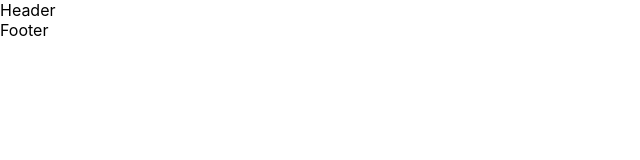
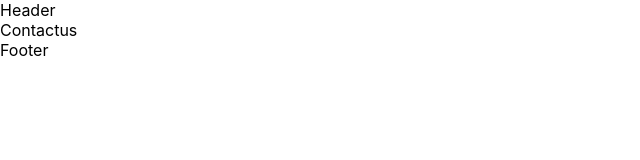
Before and after one commit to Pratyushg1312/Moonstone, a React (Create React App) app in the folder client/: page /contactus in a window 1280 px wide. Before the commit this address had no page. Shown: the top 160 px of the page, without its empty margins (0-640 px from the left). Built offline with nearby package versions, Linux system fonts and the light colour scheme.

Commit message:
components

```diff
--- a/client/src/App.js
+++ b/client/src/App.js
@@ -1,8 +1,12 @@
 import React from 'react';
 import { Route, Routes } from "react-router-dom";
+import Aboutus from './components/Aboutus/Aboutus';
+import Contactus from './components/ContactUs/Contactus';
+import EventsPage from './components/EventsPage/EventsPage';
 import Footer from './components/Footer/Footer';
 import Header from './components/Header/Header';
 import HomePage from './components/HomePage/HomePage';
+import OurTeam from './components/OurTeam/OurTeam';
 
 function App() {
   return (
@@ -10,6 +14,10 @@ function App() {
       <Header/>
       <Routes>
           <Route exact path="/" element={<HomePage/>}/>
+          <Route exact path="/events" element={<EventsPage/>}/>
+          <Route exact path="/ourteam" element={<OurTeam/>}/>
+          <Route exact path="/aboutus" element={<Aboutus/>}/>
+          <Route exact path="/contactus" element={<Contactus/>}/>
       </Routes>
       <Footer/>
     </div>
--- /dev/null
+++ b/client/src/components/Aboutus/Aboutus.jsx
@@ -0,0 +1,7 @@
+import React from 'react'
+
+export default function Aboutus() {
+  return (
+    <div>Aboutus</div>
+  )
+}
--- /dev/null
+++ b/client/src/components/ContactUs/Contactus.jsx
@@ -0,0 +1,7 @@
+import React from 'react'
+
+export default function Contactus() {
+  return (
+    <div>Contactus</div>
+  )
+}
--- /dev/null
+++ b/client/src/components/EventsPage/EventsPage.jsx
@@ -0,0 +1,7 @@
+import React from 'react'
+
+export default function EventsPage() {
+  return (
+    <div>EventsPage</div>
+  )
+}
--- /dev/null
+++ b/client/src/components/OurTeam/OurTeam.jsx
@@ -0,0 +1,7 @@
+import React from 'react'
+
+export default function OurTeam() {
+  return (
+    <div>OurTeam</div>
+  )
+}
```
